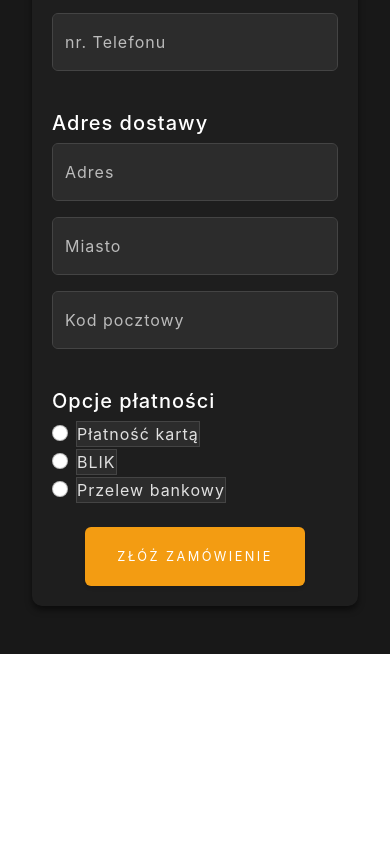
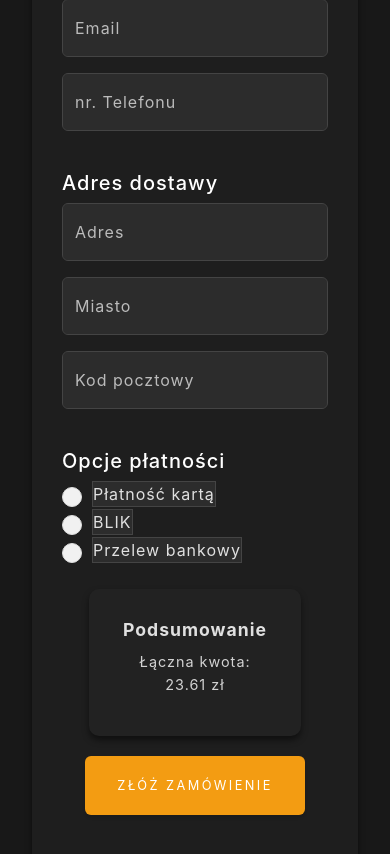
Before and after one commit to maybezzz777/enjoybeer, a plain HTML site: page realizacja.html in a window 390 px wide. Shown: the part 480-1334 px from the top of the page. Before the commit the page ends 1134 px from the top, so only its background shows below. Drawn offline with nearby package versions, Linux system fonts and the light colour scheme.

Commit message:
Add files via upload

```diff
--- a/css/style.css
+++ b/css/style.css
@@ -182,7 +182,16 @@
     flex-direction: column;
     justify-content: space-between; /* Wyrównanie przycisków na dole */
     height: 100%;
-    padding:20px;
+    padding:30px;
+    margin-top: 25px;
+}
+
+
+.summary-card {
+    min-width: 200px; /* Zapewnia czytelność dla mniejszych ekranów */
+}
+.d-flex > .mb-4 {
+    flex: 1; /* Wyrównuje szerokość sekcji */
 }
 
 .card:hover {
@@ -349,7 +358,31 @@ body.noscroll {
     margin-bottom: 10px !important;
 }
 
-@media (max-width: 768px) { .card-body { text-align: center !important; } }
+@media (max-width: 768px) {
+    .card-body {
+     text-align: center !important;
+     }
+     .summary-card {
+        margin: 0 auto 10px; /* Wyśrodkowanie i margines dolny */
+        display: block; /* Upewniamy się, że element zachowuje się jak blokowy */
+    }
+    .relbtn{
+       margin: 20px 0;
+    }
+    .summary-card {
+        width: 80%;
+        margin: auto;
+    }
+    .card-title {
+        font-size: 1.1rem;
+
+    }
+    .rel{
+        margin-top: 50px;
+    }
+}
+
+
 
 .login{
     width: 100%;
@@ -409,3 +442,50 @@ body.noscroll {
     background-color: #d35400;
     border-color: #d35400;
   }
+
+  .form-check-input[type="radio"]
+  {
+    appearance: none;
+    -webkit-appearance: none;
+    -moz-appearance: none;
+    display: inline-block;
+    position: relative;
+    background-color: #f1f1f1;
+    color: #444;
+    top: 2px;
+    height: 20px;
+    width: 20px;
+    border: 1px solid #ddd;
+    border-radius: 50%;
+    transition: background 0.3s ease-in-out;
+    cursor: pointer; margin-right: 10px;
+}
+
+ .form-check-input[type="radio"]:after
+{
+    content: '';
+    display: block;
+    position: absolute;
+    top: 50%;
+    left: 50%;
+    width: 12px;
+    height: 12px;
+    border-radius: 50%;
+    background: #f39c12;
+    transform: translate(-50%, -50%) scale(0);
+    transition: transform 0.3s ease-in-out;
+    }
+   .form-check-input[type="radio"]:checked:after
+   { transform: translate(-50%, -50%) scale(1); }
+
+   .form-control, .form-check-label {
+    background-color: #2c2c2c;
+    color: #e0e0e0;
+    border: 1px solid #444;
+}
+.form-control:focus {
+    background-color: #333;
+    color: #e0e0e0;
+    border-color: #f39c12;
+    box-shadow: 0 0 5px #f39c12;
+}
--- a/realizacja.html
+++ b/realizacja.html
@@ -12,41 +12,9 @@
     <link rel="stylesheet" href="https://cdnjs.cloudflare.com/ajax/libs/font-awesome/6.7.0/css/all.min.css">
     <link href="css/styles.css" rel="stylesheet" />
     <link rel="stylesheet" href="css/style.css">
-    <style>
-
-        .navbar {
-            background-color: #1e1e1e;
-        }
-        .navbar a.nav-link {
-            color: #e0e0e0;
-        }
-        .navbar a.nav-link:hover {
-            color: #f39c12;
-        }
-        .form-control, .form-check-label {
-            background-color: #2c2c2c;
-            color: #e0e0e0;
-            border: 1px solid #444;
-        }
-        .form-control:focus {
-            background-color: #333;
-            color: #e0e0e0;
-            border-color: #f39c12;
-            box-shadow: 0 0 5px #f39c12;
-        }
-        .btn-primary {
-            background-color: #f39c12;
-            border: none;
-        }
-        .btn-primary:hover {
-            background-color: #d87b0f;
-        }
-
-    </style>
-
 </head>
 <body>
-    <nav class="navbar navbar-expand-lg navbar-light fixed-top" id="mainNav">
+    <nav class="navbar navbar-expand-lg navbar-light fixed-top position-absolute" id="mainNav">
         <div class="container px-4 px-lg-5">
             <div class="navbar-brand"><img src="img/Logo.png" alt="logo" ></div>
             <button class="navbar-toggler navbar-toggler-right" type="button" data-bs-toggle="collapse" data-bs-target="#navbarResponsive" aria-controls="navbarResponsive" aria-expanded="false" aria-label="Toggle navigation">
@@ -113,8 +81,8 @@
                     </div>
                 </div>
 
-
-                <div class="mb-4">
+                <div class="d-flex flex-column flex-md-row justify-content-between align-items-start">
+                    <div class="mb-4 me-md-4">
                         <h5>Opcje płatności</h5>
                         <div class="form-check">
                             <input class="form-check-input" type="radio" name="payment" id="payment1" value="karta" required>
@@ -136,8 +104,16 @@
                         </div>
                     </div>
 
+                    <div class="card summary-card">
+                        <div class="card-body">
+                            <h5 class="card-title">Podsumowanie</h5>
+                            <p class="card-text">Łączna kwota: 23.61 zł</p>
+                        </div>
+                    </div>
+                </div>
+
                 <div class="text-center">
-                    <button type="submit" class="btn btn-primary">Złóż zamówienie</button>
+                    <button type="submit" class="btn btn-primary relbtn">Złóż zamówienie</button>
                 </div>
             </form>
         </div>
```
Lines whose indentation alone changed are shown as unchanged.
